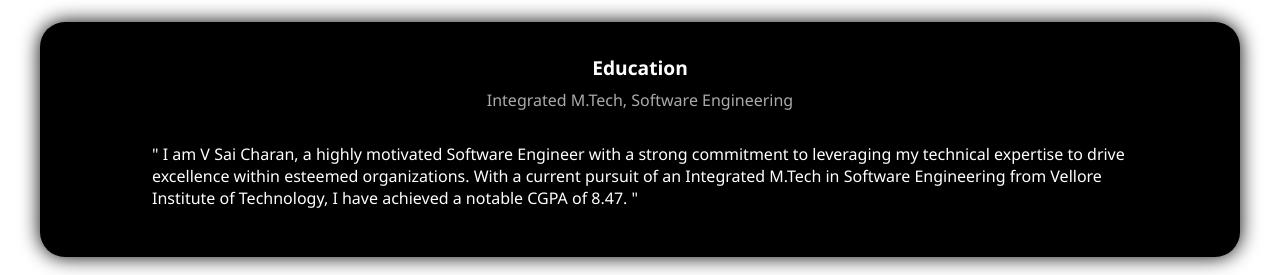
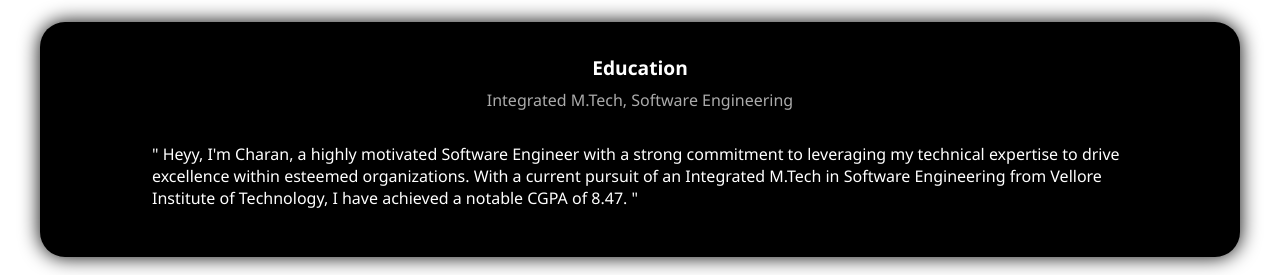
Before and after one commit to charanskc/charanvportfolio, a React (Create React App) app: page / in a window 1280 px wide. Shown: the part 800-1075 px from the top of the page. Built offline with nearby package versions, Linux system fonts and the light colour scheme.

Commit message:
updated resume

```diff
--- a/src/Components/Aboutme.jsx
+++ b/src/Components/Aboutme.jsx
@@ -20,7 +20,7 @@ function Aboutme() {
                     <h4>Education</h4>
                     <p>Integrated M.Tech, Software Engineering</p>
                 <div className="bodyinformation__introduction">
-                        <p>" I am V Sai Charan, a highly motivated Software Engineer with a strong commitment to
+                        <p>" Heyy, I'm Charan, a highly motivated Software Engineer with a strong commitment to
     leveraging my technical expertise to drive excellence within esteemed organizations.
     With a current pursuit of an Integrated M.Tech in Software Engineering from Vellore
     Institute of Technology, I have achieved a notable CGPA of 8.47. "</p>
```
Also changed, not shown: 1 other file (tests, documents, lock files or other folders).
